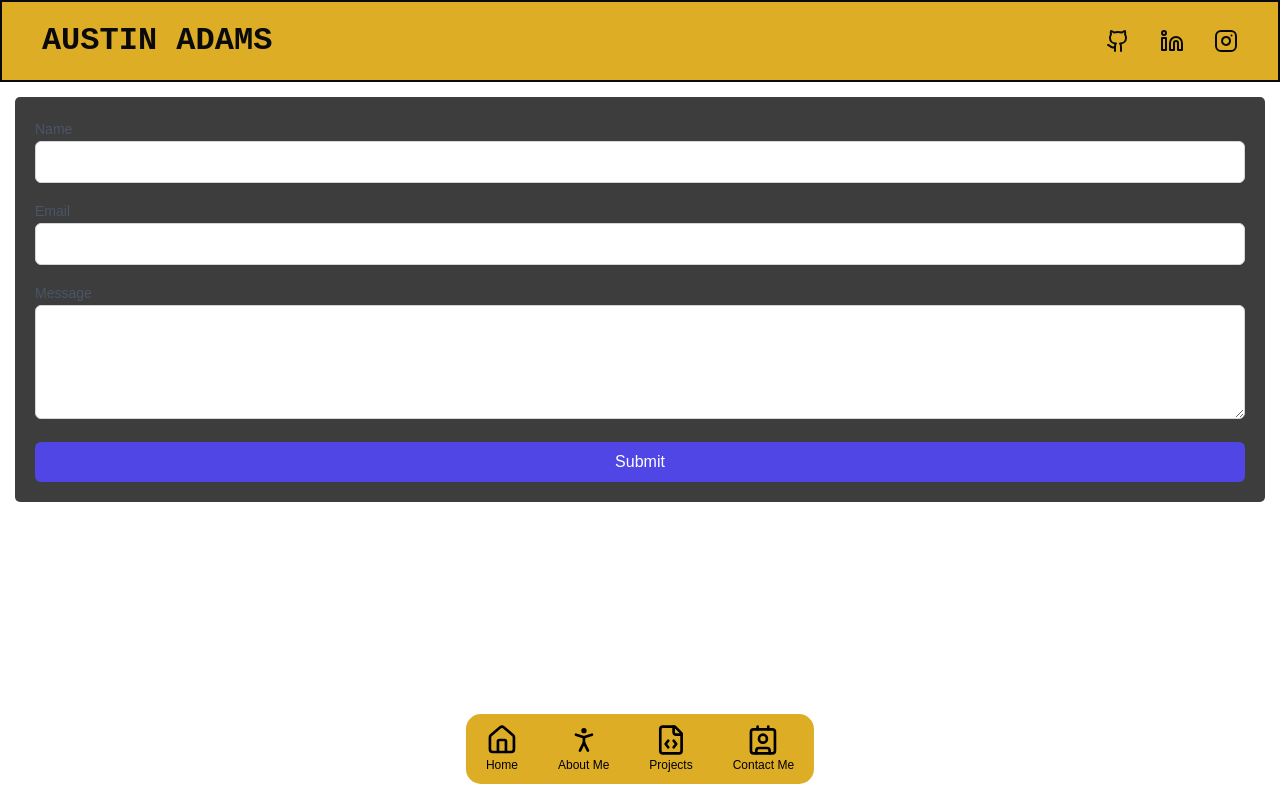
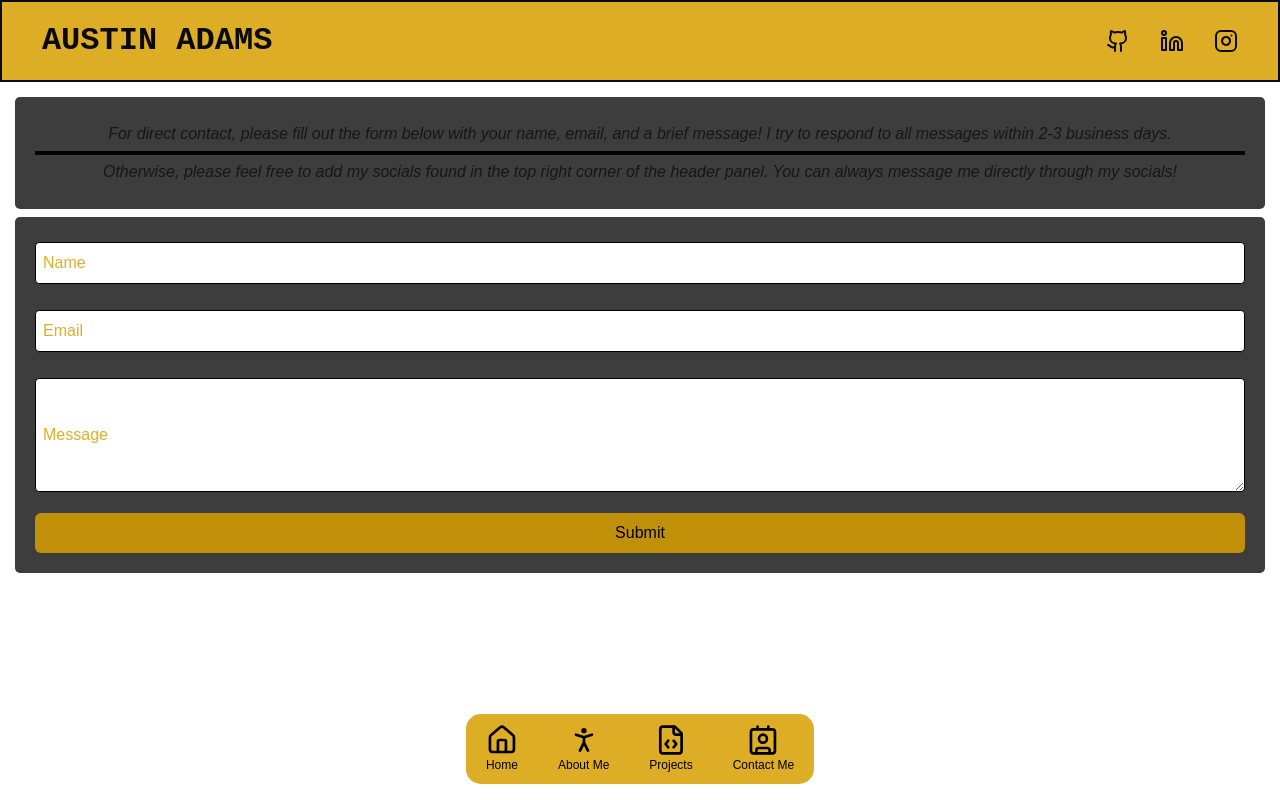
Before and after one commit to AustinSAdams/asa-website, a Next.js app in the folder site/: page /contact in a window 1280 px wide. Built offline with nearby package versions, Linux system fonts and the light colour scheme; no server answers.

Commit message:
Contact Page Updates
For testing, firebase has been implemented on contact page. API Keys should be "public".

```diff
--- a/site/app/Homepage.css
+++ b/site/app/Homepage.css
@@ -40,7 +40,7 @@
 }
 
 .description-text {
-    font-size: 2.2vw;
+    font-size: 2.5vw;
     font-style: italic;
     word-wrap: break-word;
     max-width: 100%;
@@ -51,6 +51,7 @@
     border: 1px solid #d99f00d9;
     padding: 10px 15px;
     border-radius: 5px;
+    font-size: 2vw;
     text-transform: uppercase;
     animation: fadeIn 4s forwards;
 }
--- a/site/app/api/firebase/firebaseConfig.js
+++ b/site/app/api/firebase/firebaseConfig.js
@@ -2,14 +2,14 @@ import { initializeApp } from "firebase/app";
 import { getFirestore } from 'firebase/firestore';
 
 const firebaseConfig = {
-    apiKey: "AIzaSyD_IohVRU8L1ZCSopp0P-M_MWR5qcw1Q_A",
-    authDomain: "portfolio-site-62bc0.firebaseapp.com",
-    databaseURL: "https://portfolio-site-62bc0-default-rtdb.firebaseio.com",
-    projectId: "portfolio-site-62bc0",
-    storageBucket: "portfolio-site-62bc0.firebasestorage.app",
-    messagingSenderId: "104045295607",
-    appId: "1:104045295607:web:19a808eccb760a4a2660f2",
-    measurementId: "G-8YSYJ5366Q"
+    apiKey: `${process.env.NEXT_PUBLIC_FIREBASE_API_KEY}`,
+    authDomain: `${process.env.NEXT_PUBLIC_FIREBASE_AUTH_DOMAIN}`,
+    databaseURL: `${process.env.NEXT_PUBLIC_FIREBASE_DB_URL}`,
+    projectId: `${process.env.NEXT_PUBLIC_FIREBASE_PROJECT_ID}`,
+    storageBucket: `${process.env.NEXT_PUBLIC_FIREBASE_STORAGE_BUCKET}`,
+    messagingSenderId: `${process.env.NEXT_PUBLIC_FIREBASE_SENDER_ID}`,
+    appId: `${process.env.NEXT_PUBLIC_FIREBASE_APP_ID}`,
+    measurementId: `${process.env.NEXT_PUBLIC_FIREBASE_MEASUREMENT_ID}`
 };
 
 const app = initializeApp(firebaseConfig);
--- a/site/app/components/contact-form/contactForm.css
+++ b/site/app/components/contact-form/contactForm.css
@@ -4,39 +4,60 @@
     gap: 1rem;
 }
 
-.form-label {
-    font-size: 0.875rem;
-    font-weight: 500;
-    color: #4a5568; /* Gray 700 */
+.form-group {
+    position: relative;
+    display: flex;
+    flex-direction: column;
 }
 
-.form-inputField {
+.form-label {
+    position: absolute;
+    top: 50%;
+    left: 0.5rem;
+    transform: translateY(-50%);
+    font-size: 1rem;
+    font-weight: 500;
+    color: #d99f00d9;
+    transition: all 0.2s ease-in-out;
+    pointer-events: none;
+}
+
+.form-inputField,
+.form-textareaField {
+    color: black;
     width: 100%;
     padding: 0.5rem;
-    border: 1px solid #d2d6dc; /* Gray 300 */
-    border-radius: 0.375rem; /* Rounded-md */
-    box-shadow: 0 1px 2px rgba(0, 0, 0, 0.05); /* Shadow-sm */
+    border: 1px solid #000000;
+    border-radius: 4px;
+    box-shadow: 0 1px 2px rgba(0, 0, 0, 0.05);
     outline: none;
+    margin: 5px 0 5px 0;
 }
 
-.form-inputField:focus {
-    border-color: #4f46e5; /* Indigo 500 */
-    box-shadow: 0 0 0 3px rgba(79, 70, 229, 0.2); /* Focus ring */
+.form-inputField:focus,
+.form-textareaField:focus {
+    border-color: #d99f00d9;
+    box-shadow: 0 0 0 3px rgba(79, 70, 229, 0.2);
 }
 
-.form-textareaField {
-    width: 100%;
-    padding: 0.5rem;
-    border: 1px solid #d2d6dc;
-    border-radius: 0.375rem;
-    resize: vertical;
+.form-inputField:focus + .form-label,
+.form-inputField:not(:placeholder-shown) + .form-label,
+.form-textareaField:focus + .form-label,
+.form-textareaField:not(:placeholder-shown) + .form-label {
+    top: -0.5rem;
+    left: 0rem;
+    font-size: 1rem;
+    background: rgba(255, 255, 255, 0);
+    color: orange;
+    text-transform: uppercase;
+    padding: 0 0.25rem;
 }
 
 .form-submitButton {
     width: 100%;
     padding: 0.5rem;
-    background-color: #4f46e5; /* Indigo 600 */
-    color: #fff;
+    background-color: #d99f00d9;
+    color: #000000;
     border: none;
     border-radius: 0.375rem;
     cursor: pointer;
@@ -44,26 +65,27 @@
 }
 
 .form-submitButton:hover {
-    background-color: #4338ca; /* Indigo 700 */
+    background-color: #b38300d9;
 }
 
 .form-submitButton:disabled {
-    background-color: #a0aec0; /* Gray 400 */
+    background-color: #d99f0080;
+    color: rgb(0, 212, 0);
     cursor: not-allowed;
 }
 
-.form-success {
+.form-success,
+.form-error {
     font-size: 20px;
     padding-top: 10px;
-    color: rgb(0, 212, 0);
     text-transform: uppercase;
     text-align: center;
 }
 
+.form-success {
+    color: rgb(0, 212, 0);
+}
+
 .form-error {
-    font-size: 20px;
-    padding-top: 10px;
     color: rgb(212, 0, 0);
-    text-transform: uppercase;
-    text-align: center;
 }
--- a/site/app/components/contact-form/contactForm.js
+++ b/site/app/components/contact-form/contactForm.js
@@ -35,8 +35,7 @@ export default function ContactForm() {
     return (
         <div>
             <form onSubmit={handleSubmit} className="formContainer">
-                <div>
-                    <label htmlFor="name" className="form-label">Name</label>
+                <div className="form-group">
                     <input
                         type="text"
                         id="name"
@@ -44,11 +43,12 @@ export default function ContactForm() {
                         onChange={(e) => setName(e.target.value)}
                         required
                         className="form-inputField"
+                        placeholder=" " /* Trigger for floating label */
                     />
+                    <label htmlFor="name" className="form-label">Name</label>
                 </div>
 
-                <div>
-                    <label htmlFor="email" className="form-label">Email</label>
+                <div className="form-group">
                     <input
                         type="email"
                         id="email"
@@ -56,11 +56,12 @@ export default function ContactForm() {
                         onChange={(e) => setEmail(e.target.value)}
                         required
                         className="form-inputField"
+                        placeholder=" "
                     />
+                    <label htmlFor="email" className="form-label">Email</label>
                 </div>
 
-                <div>
-                    <label htmlFor="message" className="form-label">Message</label>
+                <div className="form-group">
                     <textarea
                         id="message"
                         value={message}
@@ -68,7 +69,9 @@ export default function ContactForm() {
                         required
                         rows="4"
                         className="form-textareaField"
+                        placeholder=" "
                     />
+                    <label htmlFor="message" className="form-label">Message</label>
                 </div>
 
                 <button
--- a/site/app/contact/contact.css
+++ b/site/app/contact/contact.css
@@ -2,6 +2,7 @@
     display: flex;
     flex-direction: column;
     padding: 15px;
+    gap: 8px;
 }
 
 .contact-form {
@@ -9,3 +10,15 @@
     padding: 20px;
     border-radius: 5px;
 }
+
+.info-container {
+    background-color: #3d3d3d;
+    padding: 20px;
+    border-radius: 5px;
+}
+
+.info-container p {
+    margin: 5px 0 5px 0;
+    text-align: center;
+    font-style: italic;
+}
--- a/site/app/contact/page.js
+++ b/site/app/contact/page.js
@@ -5,6 +5,12 @@ import ContactForm  from '../components/contact-form/contactForm.js';
 export default function Page(){
     return (
         <div className="contact-page">
+            <div className="info-container">
+                <p>For direct contact, please fill out the form below with your name, email, and a brief message! I try to respond to all messages within 2-3 business days.</p>
+                <hr style={{border: "none", borderTop: "4px solid black",}}/>
+                <p>Otherwise, please feel free to add my socials found in the top right corner of the header panel. You can always message me directly through my socials!</p>
+
+            </div>
             <div className="contact-form">
                 <ContactForm/>
             </div>
```
Also changed, not shown: 1 other file (tests, documents, lock files or other folders).
